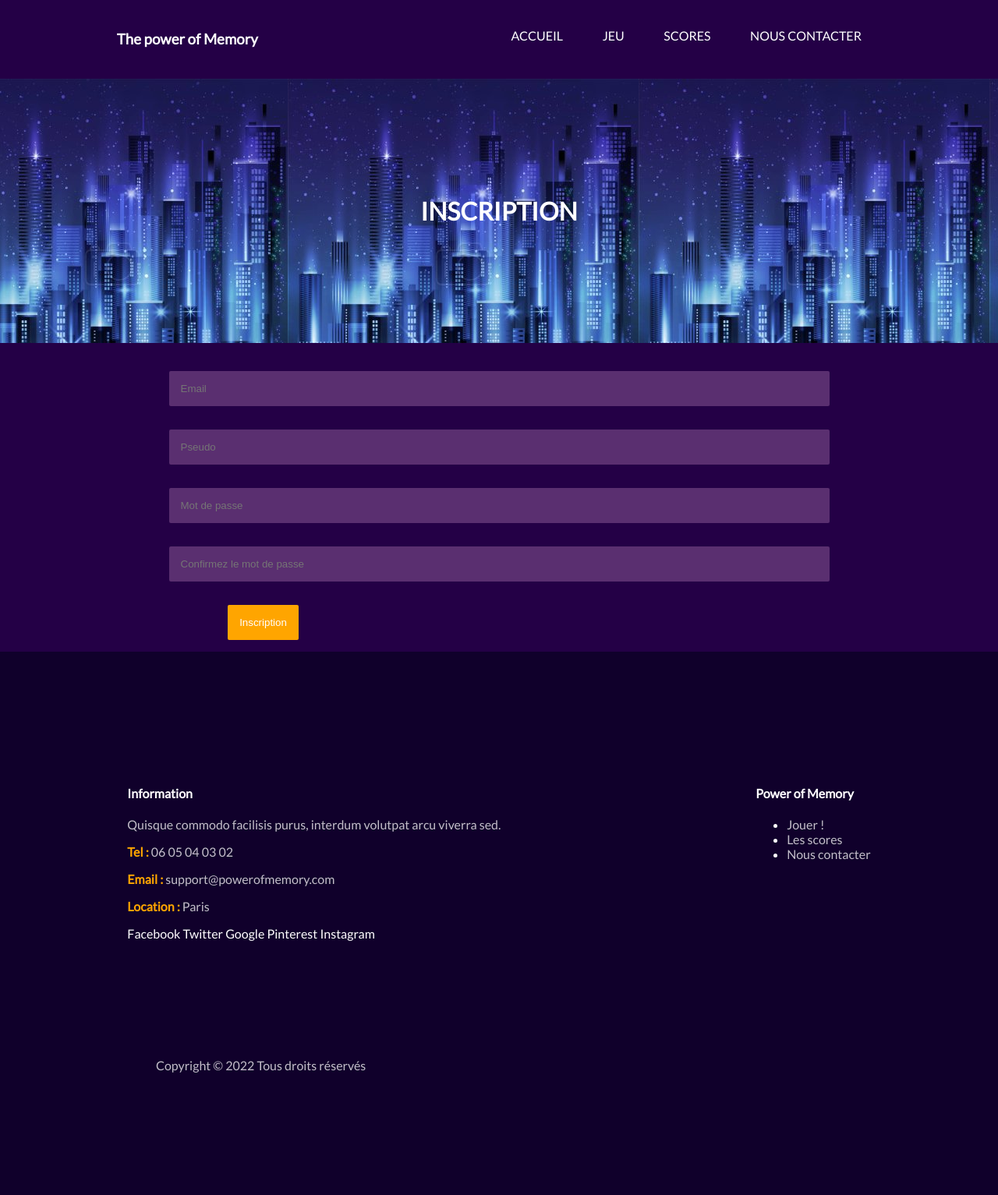
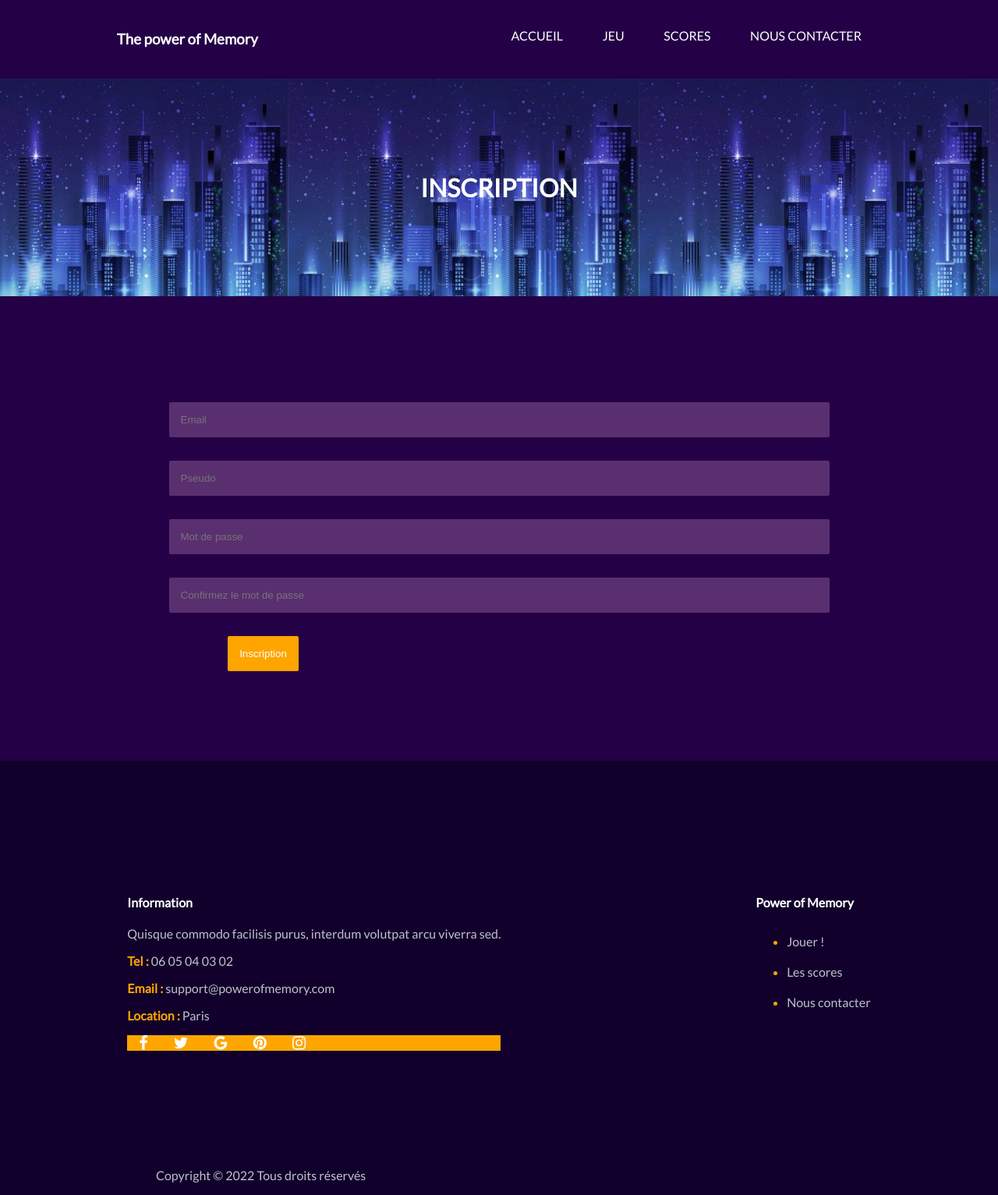
Before and after one commit to JeanFourest/Puissance_4, a PHP site: page /register.html in a window 1280 px wide; the page is wider, and only the part inside the window is pictured. Shown: that part at 78% size. Before the commit the page ends 1376 px from the top of that part, so only its background shows below. Run offline with PHP 8.4, Linux system fonts and the light colour scheme.

Commit message:
Add social logo + some changes

```diff
--- a/assets/style.css
+++ b/assets/register_style.css
@@ -3,3 +3,4 @@
 @import "styles/register/colors_and_backgrounds.css";
 @import "styles/register/flexbox.css";
 @import "styles/register/margin_and_padding.css";
+@import "styles/register/hover.css";
--- a/assets/styles/register/colors_and_backgrounds.css
+++ b/assets/styles/register/colors_and_backgrounds.css
@@ -33,6 +33,10 @@ article p, footer, aside a {
     color: rgba(255, 255, 255, 0.75);
 }
 
-strong {
+strong, li {
     color: #FFA500;
 }
+
+.social {
+    background-color: #FFA500;
+}
--- /dev/null
+++ b/assets/styles/register/hover.css
@@ -0,0 +1,4 @@
+a:hover {
+    color: rgb(84, 189, 224);
+    text-decoration: none;
+}
--- a/assets/styles/register/margin_and_padding.css
+++ b/assets/styles/register/margin_and_padding.css
@@ -7,7 +7,7 @@ body {
 }
 
 h1 {
-    padding: 150px 620px 150px 620px;
+    padding: 120px 620px 120px 620px;
 }
 
 .answer {
@@ -18,6 +18,10 @@ input[type=text], input[type=email], input[type=password], input[type=submit] {
     padding: 15px 15px 15px 15px;
 }
 
+section {
+    padding: 100px 0 100px 0;
+}
+
 #submit {
     margin: 0 605px 0 0;
 }
@@ -26,6 +30,15 @@ input[type=text], input[type=email], input[type=password], input[type=submit] {
     margin: 150px 0 150px 0;
 }
 
+.social a {
+    padding: 0 15px 0 15px;
+    font-size: 20px;
+}
+
 footer {
     margin: 0 0 0 200px;
 }
+
+ul li {
+    padding: 10px 0 10px 0;
+}
--- a/register.html
+++ b/register.html
@@ -9,7 +9,9 @@
             <link rel="preconnect" href="https://fonts.gstatic.com" crossorigin>
             <link href="https://fonts.googleapis.com/css2?family=Lato&display=swap" rel="stylesheet">
             <!--Lien vers la page style.css-->
-            <link rel="stylesheet" href="assets/style.css">
+            <link rel="stylesheet" href="assets/register_style.css">
+            <!--Ajouter les boutons de réseaux sociaux-->
+            <link rel="stylesheet" href="https://cdnjs.cloudflare.com/ajax/libs/font-awesome/4.7.0/css/font-awesome.min.css">
             <title>Inscription</title>
         </head>
         <body>
@@ -21,9 +23,9 @@
                         <nav>
                             <div class="movement">
                                 <p><a href="index.html">ACCUEIL</a></p>
-                                <p><a href="index.html">JEU</a></p>
-                                <p><a href="index.html">SCORES</a></p>
-                                <p><a href="index.html">NOUS CONTACTER</a></p>
+                                <p><a href="">JEU</a></p>
+                                <p><a href="">SCORES</a></p>
+                                <p><a href="">NOUS CONTACTER</a></p>
                             </div>
                         </nav>
                     </div>
@@ -63,19 +65,21 @@
                     <p><strong>Email :</strong> support@powerofmemory.com</p>
                     <p><strong>Location :</strong> Paris</p>
                     <!--Lien vers les réseaux sociaux-->
-                    <a href="index.html">Facebook</a>
-                    <a href="index.html">Twitter</a>
-                    <a href="index.html">Google</a>
-                    <a href="index.html">Pinterest</a>
-                    <a href="index.html">Instagram</a>
+                    <div class="social">
+                        <a href="#" class="fa fa-facebook"></a>
+                        <a href="#" class="fa fa-twitter"></a>
+                        <a href="#" class="fa fa-google"></a>
+                        <a href="#" class="fa fa-pinterest"></a>
+                        <a href="#" class="fa fa-instagram"></a>
+                    </div>
                 </article>
                 <!--Lien vers d'autres pages html-->
                 <aside>
                     <h4>Power of Memory</h4>
                     <ul>
-                        <li><a href="index.html">Jouer !</a></li>
-                        <li><a href="index.html">Les scores</a></li>
-                        <li><a href="index.html">Nous contacter</a></li>
+                        <li><a href="">Jouer !</a></li>
+                        <li><a href="">Les scores</a></li>
+                        <li><a href="">Nous contacter</a></li>
                     </ul>
                 </aside>
             </div>
```
